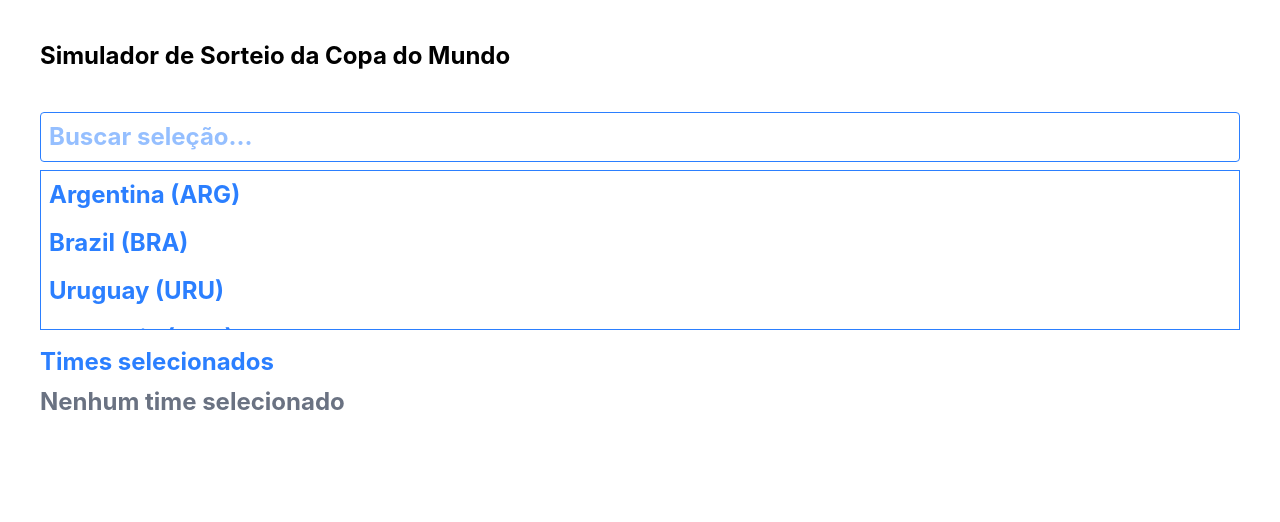
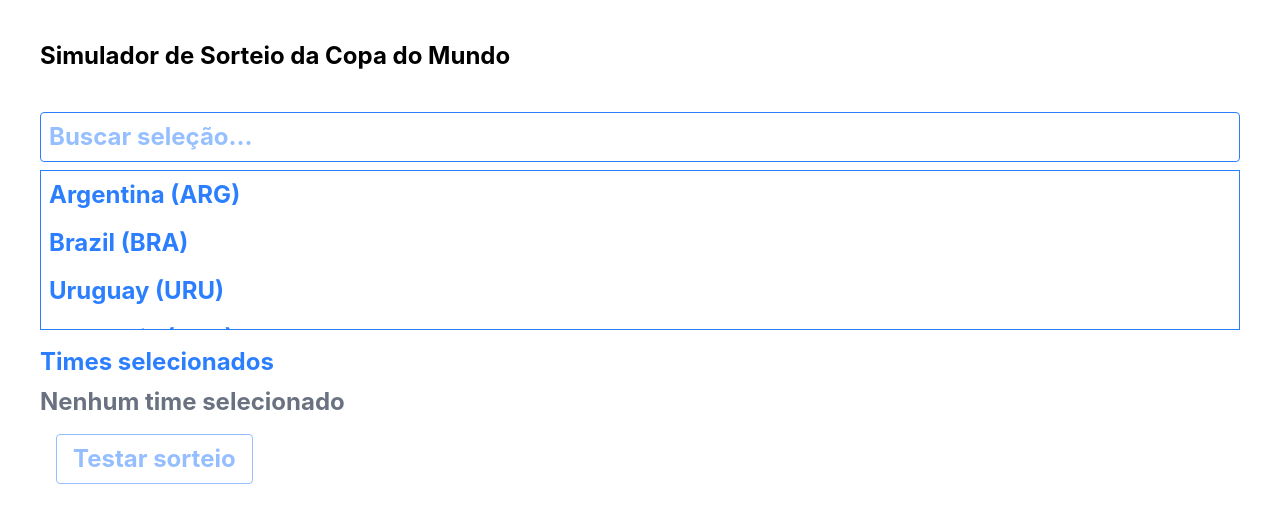
Before and after one commit to camiplvr/worldCupSimulator, a React (Vite) app: page / in a window 1280 px wide. Shown: the top 522 px of the page. Built offline with nearby package versions, Linux system fonts and the light colour scheme.

Commit message:
feat(draw): implement group draw logic with validation

```diff
--- a/src/App.tsx
+++ b/src/App.tsx
@@ -1,8 +1,23 @@
 import "./index.css";
+import { useState } from "react";
 import { SearchSelect } from "./components/SearchSelect/SearchSelect";
 import { SelectedTeams } from "./components/SelectedTeams/SelectedTeams";
+import { drawGroups } from "./services/drawGroups";
+import { useDrawStore } from "./store/useDrawStore";
 
 function App() {
+  const { selectedTeams } = useDrawStore();
+  const [error, setError] = useState("");
+
+  const handleTest = () => {
+    try {
+      const groups = drawGroups(selectedTeams, 4, 4);
+      console.log(groups);
+      setError("");
+    } catch (err: any) {
+      setError(err.message);
+    }
+  };
   return (
     <>
       <div className="bg-white text-black font-bold p-10 text-2xl">
@@ -11,6 +26,16 @@ function App() {
           <SearchSelect />
           <SelectedTeams />
         </div>
+        <div className="p-4">
+          <button
+            onClick={handleTest}
+            disabled={selectedTeams.length < 16}
+            className="disabled:opacity-50 border border-blue-500 text-blue-500 px-4 py-2 rounded hover:bg-blue-500 hover:text-white transition"
+          >
+            Testar sorteio
+          </button>
+        </div>
+        {error && <p className="text-red-500 mt-2">{error}</p>}
       </div>
     </>
   );
--- /dev/null
+++ b/src/services/drawGroups.ts
@@ -0,0 +1,33 @@
+import type { Team, Group } from "../types";
+
+export function drawGroups(
+  teams: Team[],
+  groupCount: number,
+  groupSize: number,
+): Group[] {
+  if (teams.length < groupCount * groupSize) {
+    throw new Error(`Selecione pelo menos ${groupCount * groupSize} times`);
+  }
+
+  const shuffled = [...teams].sort(() => Math.random() - 0.5);
+
+  const groups: Group[] = [];
+
+  for (let i = 0; i < groupCount; i++) {
+    groups.push({
+      id: `Grupo ${String.fromCharCode(65 + i)}`,
+      teams: [],
+    });
+  }
+
+  let teamIndex = 0;
+
+  for (let i = 0; i < groupCount; i++) {
+    for (let j = 0; j < groupSize; j++) {
+      groups[i].teams.push(shuffled[teamIndex]);
+      teamIndex++;
+    }
+  }
+
+  return groups;
+}
```
